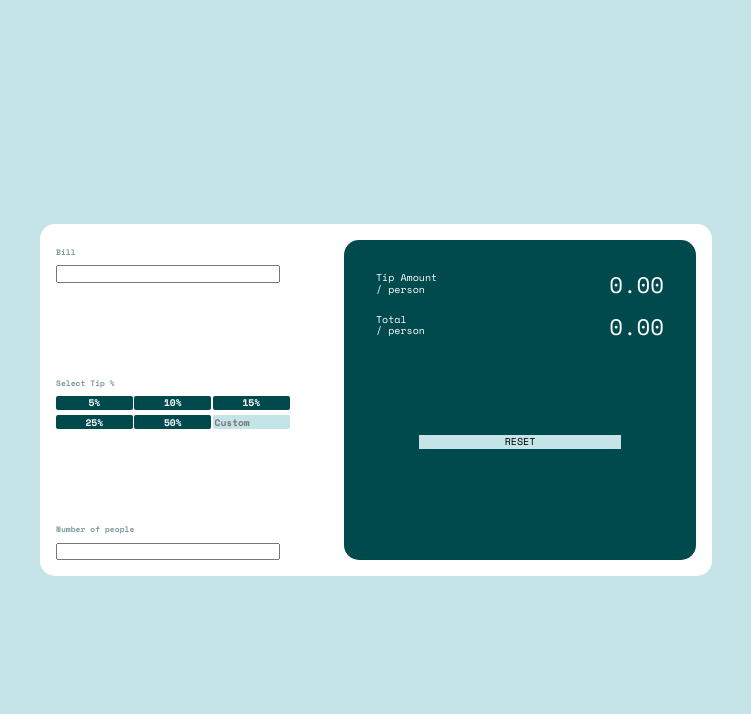
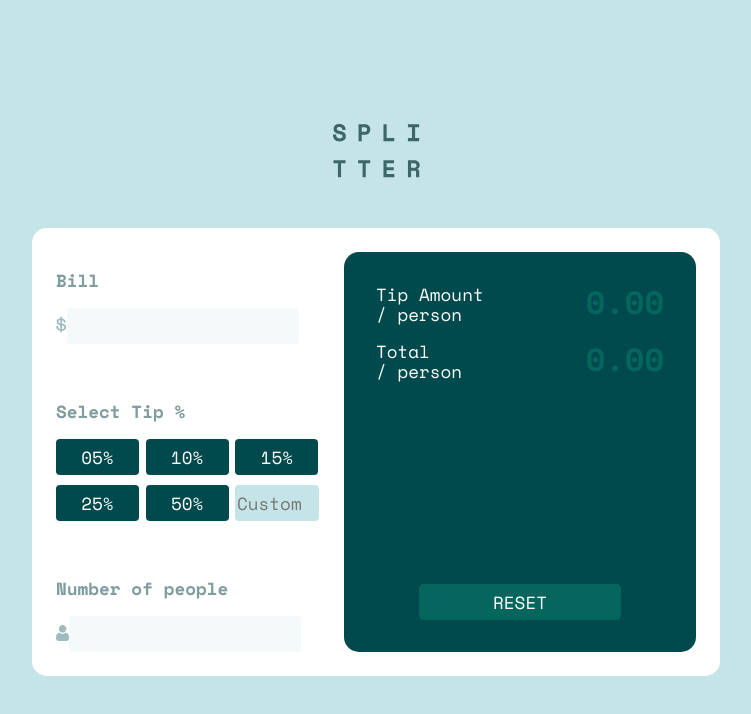
Before and after one commit to DanielJ1337/tip-calculator, a plain HTML site: page index.html in a window 1280 px wide. Both pictures are taken after a click on the button "RESET". Shown: the whole page, without its empty margins (264-1015 px from the left). Drawn offline with nearby package versions, Linux system fonts and the light colour scheme.

Commit message:
finished frontend - custom tip amount needs to be added

```diff
--- a/index.html
+++ b/index.html
@@ -1,66 +1,72 @@
 <!DOCTYPE html>
 <html lang="en">
+
 <head>
   <meta charset="UTF-8" />
   <meta http-equiv="X-UA-Compatible" content="IE=edge" />
   <meta name="viewport" content="width=device-width, initial-scale=1.0" />
   <link rel="preconnect" href="https://fonts.googleapis.com" />
   <link rel="preconnect" href="https://fonts.gstatic.com" crossorigin />
-    <link
-      href="https://fonts.googleapis.com/css2?family=Space+Mono:wght@400;700&display=swap"
-      rel="stylesheet"
-    />
+  <link href="https://fonts.googleapis.com/css2?family=Space+Mono:wght@400;700&display=swap" rel="stylesheet" />
   <link rel="stylesheet" href="./resources/css/normalize.css" />
   <link rel="stylesheet" href="./resources/css/main.css" />
+  <script src="./resources/js/script.js" defer></script>
   <title>Tip Calculator</title>
 </head>
+
 <body>
   <main class="main">
+    <div class="main__logo">
+      <img src="./resources/images/logo.svg" alt="logo">
+    </div>
     <section class="calculator">
-        <div class="calculator__left-container">
+      <form class="calculator__left-container">
         <div class="calculator__bill-wrapper">
           <h3 class="calculator__bill">Bill</h3>
           <div class="calculator__input-wrapper">
-              <input type="text" id="bill-amount" />
+            <span><img class="calculator__dollar-icon" src="./resources/images/icon-dollar.svg"
+                alt="dollar-icon"></span><input type="number" class="calculator__bill-amount" id="bill-amount" />
           </div>
         </div>
         <div class="calculator__tip-wrapper">
           <h3 class="calculator__tip-heading">Select Tip %</h3>
           <div class="calculator__tip-container">
-              <div class="calculator__amount five">5%</div>
+            <div class="calculator__amount five">05%</div>
             <div class="calculator__amount ten">10%</div>
             <div class="calculator__amount fifteen">15%</div>
             <div class="calculator__amount twentyfive">25%</div>
             <div class="calculator__amount fifty">50%</div>
 
-              <input class="calculator__amount custom" placeholder="Custom" />
+            <input class="calculator__amount custom" id="custom" placeholder="Custom" />
           </div>
         </div>
         <div class="calculator__people-wrapper">
           <h3 class="calculator__people-heading">Number of people</h3>
           <div class="calculator__people-input-wrapper">
-              <input type="text" id="people-count" />
+            <span><img class="calculator__person-icon" src="./resources/images/icon-person.svg"
+                alt="person-icon"></span><input type="text" class="calculator__people-count" id="people-count" />
           </div>
         </div>
-        </div>
+      </form>
       <div class="calculator__right-container">
         <div class="calculator__output-wrapper">
           <div class="calculator__inner-wrapper">
             Tip Amount <br />
             / person
-              <span class="calculator__output">0.00</span>
+            <span id="tip-output" class="calculator__tip-output">0.00</span>
           </div>
           <div class="calculator__inner-wrapper">
             Total <br />
             / person
-              <span class="calculator__output">0.00</span>
+            <span id="per-person" class="calculator__person-output">0.00</span>
           </div>
         </div>
         <div class="calculator__button-container">
-            <button class="calculator__reset" type="submit">RESET</button>
+          <button id="reset-button" class="calculator__reset" type="submit">RESET</button>
         </div>
       </div>
     </section>
   </main>
 </body>
+
 </html>
--- a/resources/css/main.scss
+++ b/resources/css/main.scss
@@ -1,5 +1,6 @@
 :root {
     --veryDarkCyan: hsl(183, 100%, 15%);
+    --lightCyan: hsl(175, 90%, 21%);
     --darkGrayishCyan: hsl(186, 14%, 43%);
     --darkGrayishCyanFont: hsl(184, 14%, 56%);
     --lightGrayishCyanInput: hsl(185, 41%, 84%);
@@ -15,30 +16,62 @@ body {
     background-color: var(--lightGrayishCyanInput);
 }
 
+.main {
+    &__logo {
+        text-align: center;
+        margin-bottom: 3rem;
+    }
+}
+
 .calculator {
     display: flex;
     justify-content: space-around;
     align-items: stretch;
-  padding: 1rem;
-
+    padding: 1.5rem;
     border-radius: 15px;
     -webkit-border-radius: 15px;
     -moz-border-radius: 15px;
     -ms-border-radius: 15px;
     -o-border-radius: 15px;
     width: 50vw;
-  height: 40vh;
+    height: 50vh;
     background-color: var(--white);
+
+    &__people-count,
+    &__bill-amount {
+        padding: 0.5rem;
+        background-color: var(--lightGrayishCyanReset);
+        border: none;
+        border-radius: 3px;
+        -webkit-border-radius: 3px;
+        -moz-border-radius: 3px;
+        -ms-border-radius: 3px;
+        -o-border-radius: 3px;
+        font-size: 1.1rem;
+        color: var(--veryDarkCyan);
+        font-family: 'Space Mono', sans-serif;
+    }
+
+    &__person-icon,
+    &__dollar-icon {
+        position: relative;
+    }
+
+    &__people-count:focus,
+    &__bill-amount:focus {
+        outline: none;
+    }
 
     &__tip-heading,
     &__bill,
     &__people-heading {
-    font-size: 0.5rem;
+        font-size: 1.1rem;
         color: var(--darkGrayishCyanFont);
         font-family: 'Space Mono', sans-serif;
     }
 
     &__input-wrapper {
+        position: relative;
         input {
             text-align: right;
             width: 75%;
@@ -57,6 +90,7 @@ body {
         display: flex;
         flex-direction: column;
         justify-content: space-between;
+        box-sizing: border-box;
     }
 
     &__right-container {
@@ -79,8 +113,8 @@ body {
         display: grid;
         grid-template-columns: repeat(3, 1fr);
         grid-template-rows: 1fr 1fr;
-    gap: 5px;
-    width: 80%;
+        gap: 10px;
+        width: 90%;
     }
 
     &__output-wrapper {
@@ -89,22 +123,23 @@ body {
         justify-content: space-around;
     }
 
-  &__output {
-    font-size: 1.4rem;
+    &__person-output,
+    &__tip-output {
+        font-size: 2rem;
+        color: var(--lightCyan);
+        font-weight: 700;
     }
 
     &__inner-wrapper {
         display: flex;
         margin-bottom: 1rem;
         justify-content: space-between;
+        font-size: 1.1rem;
     }
 
     &__button-container {
-    margin: auto;
         width: 100%;
-    text-align: center;
         display: flex;
-    justify-content: flex-end;
     }
 
     &__reset {
@@ -112,25 +147,37 @@ body {
         margin: auto;
         position: relative;
         justify-self: flex-end;
-    background-color: var(--lightGrayishCyanInput);
+        background-color: var(--lightCyan);
         border: none;
+        font-size: 1.1rem;
+        color: var(--white);
+        padding: 0.5rem;
+        border-radius: 5px;
+        -webkit-border-radius: 5px;
+        -moz-border-radius: 5px;
+        -ms-border-radius: 5px;
+        -o-border-radius: 5px;
+    }
+
+    &__reset:hover {
+        cursor: pointer;
+        box-shadow: 1px 2px 2px 3px rgba(0, 0, 0, 0.08);
     }
 
     &__amount {
         background-color: var(--veryDarkCyan);
-    border-radius: 2px;
-    -webkit-border-radius: 2px;
-    -moz-border-radius: 2px;
-    -ms-border-radius: 2px;
-    -o-border-radius: 2px;
+        border-radius: 4px;
+        -webkit-border-radius: 4px;
+        -moz-border-radius: 4px;
+        -ms-border-radius: 4px;
+        -o-border-radius: 4px;
         display: grid;
         place-content: center;
         color: var(--white);
         font-family: 'Space Mono', sans-serif;
         width: 100%;
-    font-size: 0.6rem;
-    font-weight: bold;
-    padding: 0.1rem;
+        font-size: 1.1rem;
+        padding: 0.5rem 0.1rem;
     }
 
     &__amount:hover {
@@ -148,3 +195,9 @@ body {
         outline: none;
     }
 }
+
+@media screen and (max-width: 375px) {
+    .calculator {
+        flex-direction: column;
+    }
+}
--- /dev/null
+++ b/resources/js/script.js
@@ -0,0 +1,77 @@
+let billAmount = document.getElementById('bill-amount');
+let customAmount = document.getElementById('custom');
+let peopleCount = document.getElementById('people-count');
+let tipPercentageContainer = document.querySelector(
+    '.calculator__tip-container'
+).children;
+let formContainer = document.querySelector('.calculator__left-container');
+let reset = document.getElementById('reset-button');
+
+let tipOutput = document.getElementById('tip-output');
+let perPerson = document.getElementById('per-person');
+
+let value = 0;
+let peopleNumber = 0;
+let tipAmount = 0;
+// ! Which functions do I need in order to solve the problem?
+// * calculateTip
+// * resetInput
+// *
+
+billAmount.addEventListener('change', (e) => {
+    value = parseFloat(e.target.value);
+    console.log(value);
+});
+
+peopleCount.addEventListener('change', (e) => {
+    if (e.target.value === '') {
+        peopleNumber = 0;
+    } else {
+        peopleNumber = parseFloat(e.target.value);
+    }
+});
+
+for (element of tipPercentageContainer) {
+    element.addEventListener('click', (e) => {
+        tipAmount = parseFloat(e.target.innerHTML.slice(0, 2));
+    });
+}
+
+customAmount.addEventListener('change', (e) => {
+    tipAmount = parseFloat(e.target.value);
+    console.log(tipAmount);
+});
+
+function calculateTip(value, peopleNumber, tipAmount) {
+    tipOutput.innerHTML = (value * (tipAmount / 100)).toFixed(2);
+    perPerson.innerHTML = ((value * (tipAmount / 100)) / peopleNumber).toFixed(
+        2
+    );
+    value = 0;
+    tipAmount = 0;
+    peopleNumber = 0;
+}
+
+function resetInput() {
+    value = 0;
+    tipAmount = 0;
+    peopleNumber = 0;
+    tipOutput.innerHTML = (0).toFixed(2);
+    perPerson.innerHTML = (0).toFixed(2);
+}
+
+reset.addEventListener('click', resetInput);
+
+formContainer.addEventListener('submit', (e) => {
+    e.preventDefault();
+    if (e.key === 'Enter') {
+        calculateTip(value, peopleNumber, tipAmount);
+    }
+});
+
+window.addEventListener('keydown', (e) => {
+    if (e.key === 'Enter') {
+        // console.log(value, peopleNumber, tipAmount);
+        calculateTip(value, peopleNumber, tipAmount);
+    }
+});
```
Also changed, not shown: resources/css/main.css, resources/images/favicon-32x32.png (added), resources/images/icon-dollar.svg (added), resources/images/icon-person.svg (added), resources/images/logo.svg (added), 1 other file. Lines whose indentation alone changed are shown as unchanged.
